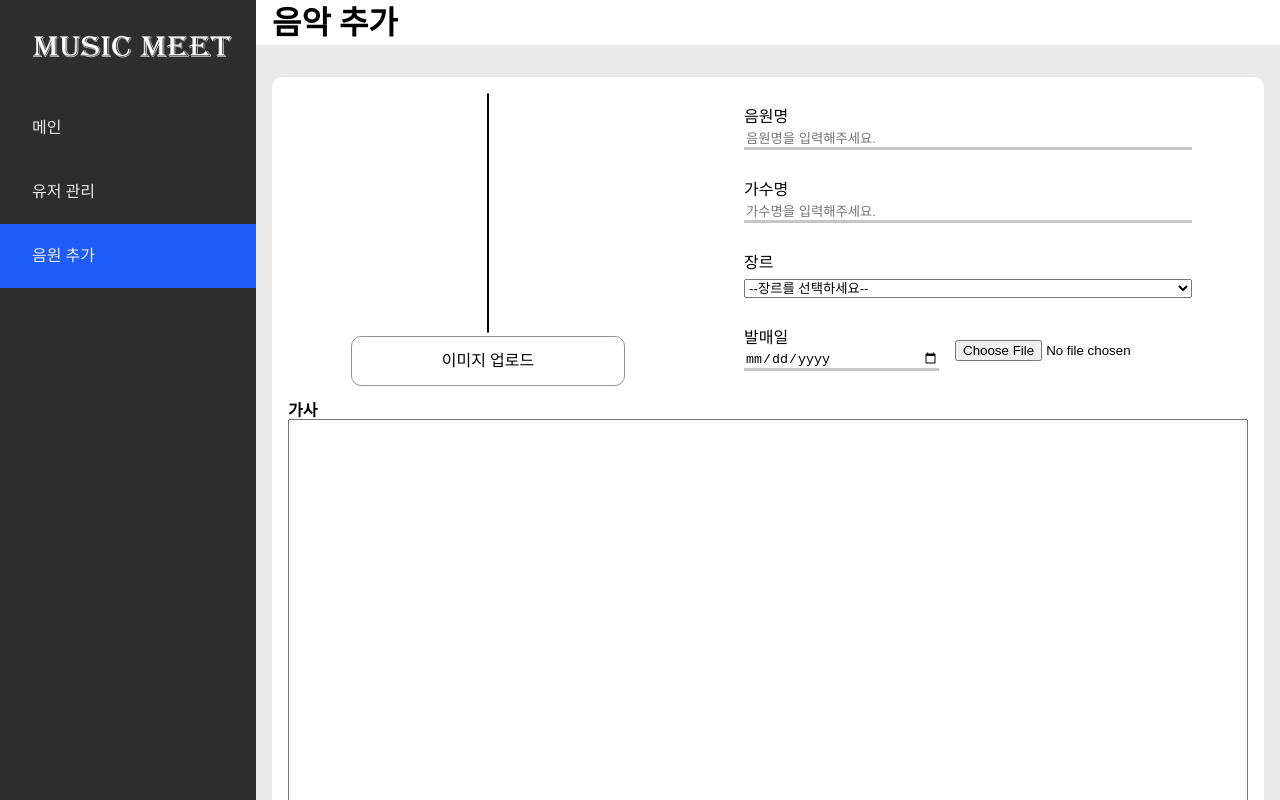
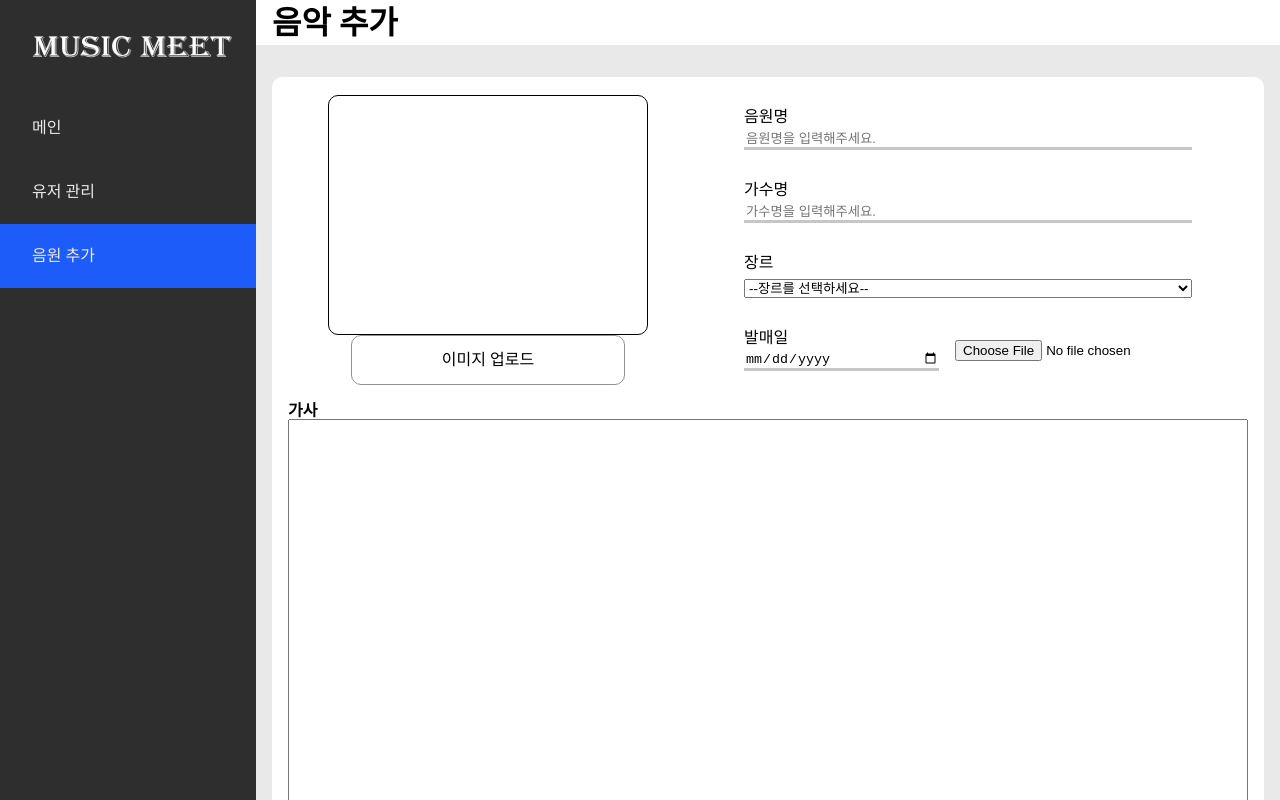
Before and after one commit to MUSIC-MEET/admin, a React (Create React App) app in the folder Frontend/: page /musics/add in a window 1280 px wide. Shown: the top 800 px of the page. Built offline with nearby package versions, Linux system fonts and the light colour scheme; a web font is replaced by a local one.

Commit message:
fix: 음원 추가 페이지 빈 previewImg  크롬에서 안보이는거 해결

```diff
--- a/Frontend/src/components/pages/Music/Add/AlbumImgUploadForm.tsx
+++ b/Frontend/src/components/pages/Music/Add/AlbumImgUploadForm.tsx
@@ -16,10 +16,13 @@ function AlbumImgUploadForm(props: AlbumImgUploadFormProps & BaseProps) {
     }, []); return (
         <div css={style} className={`${props.className}`}>
             <figure>
-                <img
-                    src={props.previeImg}
-                    alt=""
-                />
+                {
+                    props.previeImg.length !== 0 &&
+                    <img
+                        src={props.previeImg}
+                        alt=""
+                    />
+                }
             </figure>
             <input
                 ref={fileRef}
@@ -42,7 +45,7 @@ const style = css`
     align-items: center;
     justify-content: center;
     width: 100%;
-    & > figure > img {
+    & > figure, & > figure > img {
         width: 20rem;
         min-height: 15rem;
         border: 1px solid black;
```
